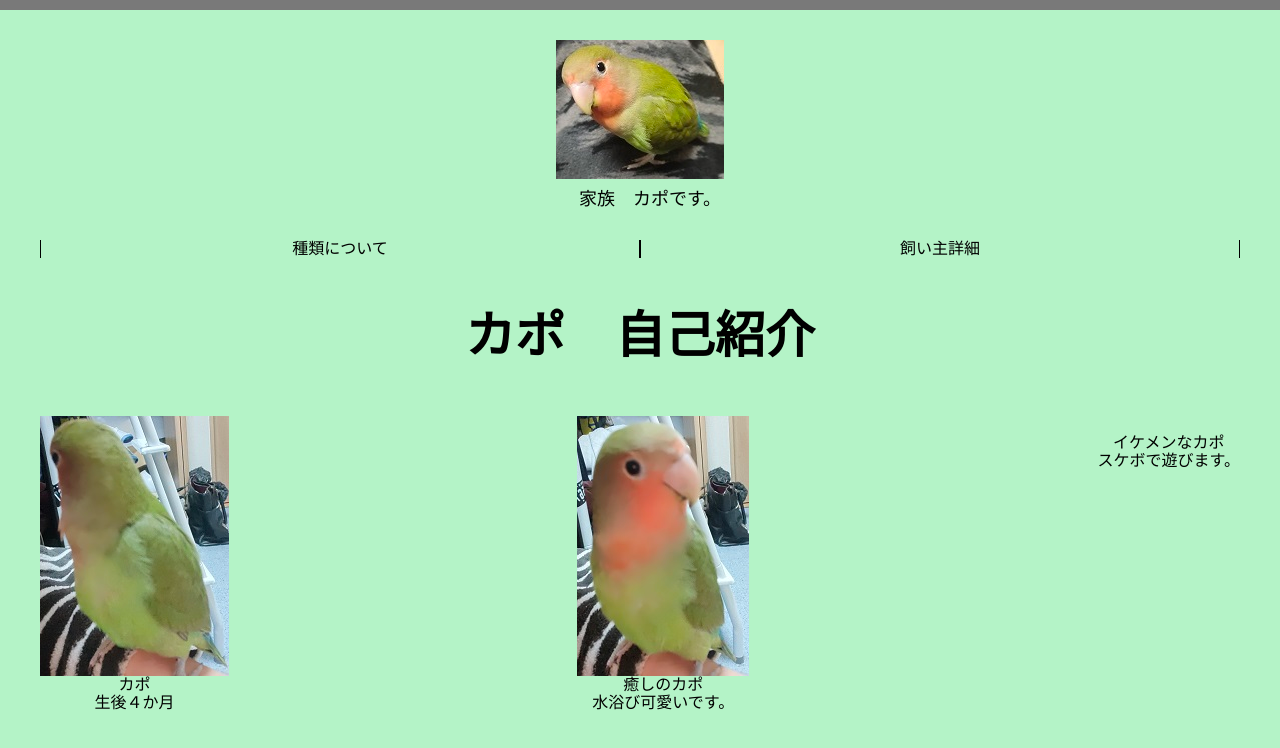
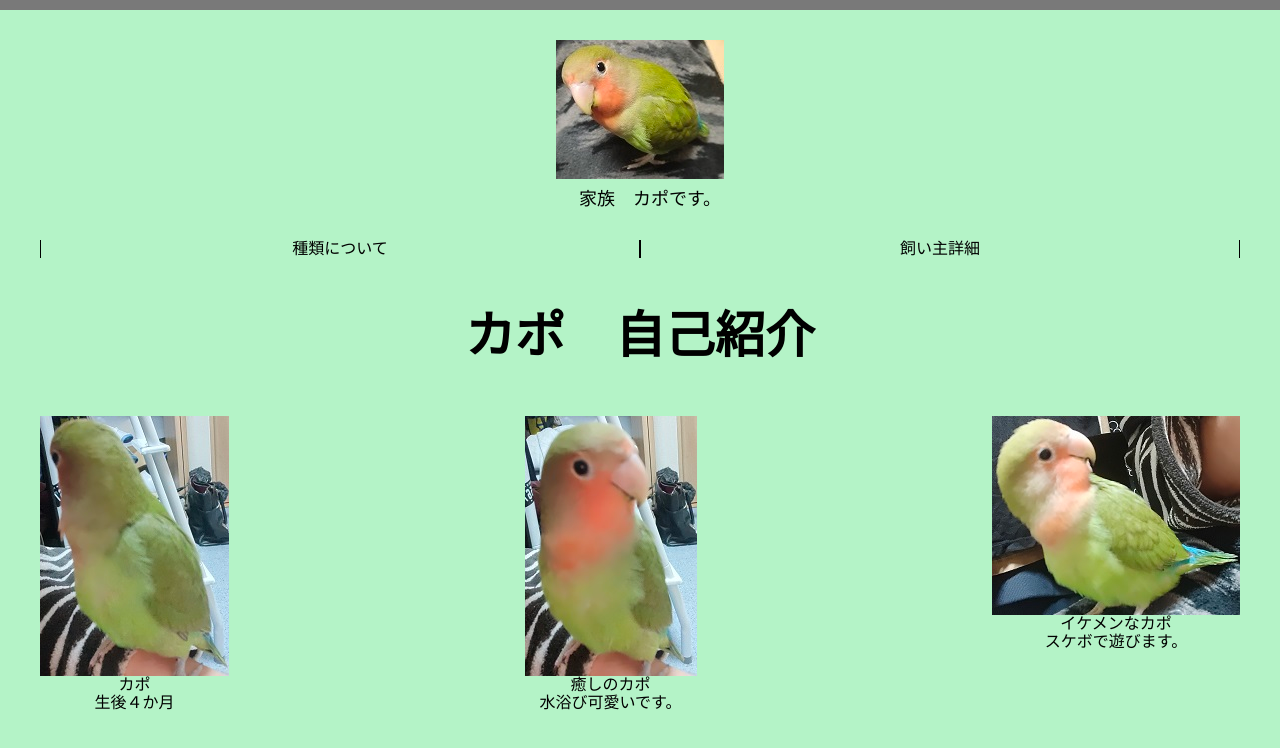
Before and after one commit to ryou-bit/kapotyan, a plain HTML site: page index.html in a window 1280 px wide. Drawn offline with Linux system fonts and the light colour scheme; files that its build step writes are made by us from their sources; files whose address does not match are found by name.

Commit message:
Update index.html

```diff
--- a/index.html
+++ b/index.html
@@ -34,7 +34,7 @@
         <div class="explain">水浴び可愛いです。</div>
       </div>
       <div class="tokotoko">
-        <img src="img/IMG_20220309_140731.jpg" alt="">
+        <img src="https://github.com/ryou-bit/kapotyan/blob/main/%E3%82%B5%E3%82%A4%E3%83%88/img/IMG_20220309_140731.jpg" alt="">
         <div class="ttl">イケメンなカポ</div>
         <div class="explain">スケボで遊びます。</div>
       </div>
```
